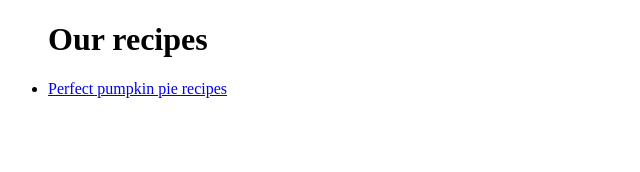
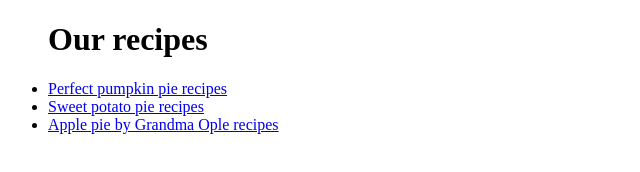
Before and after one commit to francisphamsd/odin-recipes, a plain HTML site: page index.html in a window 1280 px wide. Shown: the whole page, without its empty margins (0-640 px from the left). Drawn offline with Linux system fonts and the light colour scheme.

Commit message:
added potato-pie.html recipes and added it to index.html

```diff
--- a/index.html
+++ b/index.html
@@ -10,6 +10,12 @@
       <li>
         <a href="./recipes/pumpkin-pie.html">Perfect pumpkin pie recipes</a>
       </li>
+      <li>
+        <a href="./recipes/potato-pie.html">Sweet potato pie recipes</a>
+      </li>
+      <li>
+        <a href="./recipes/apple-pie.html">Apple pie by Grandma Ople recipes</a>
+      </li>
     </ul>
   </body>
 </html>
```
Also changed, not shown: recipes/pumpkin-pie.html (+1 -1 lines), 1 other file.
